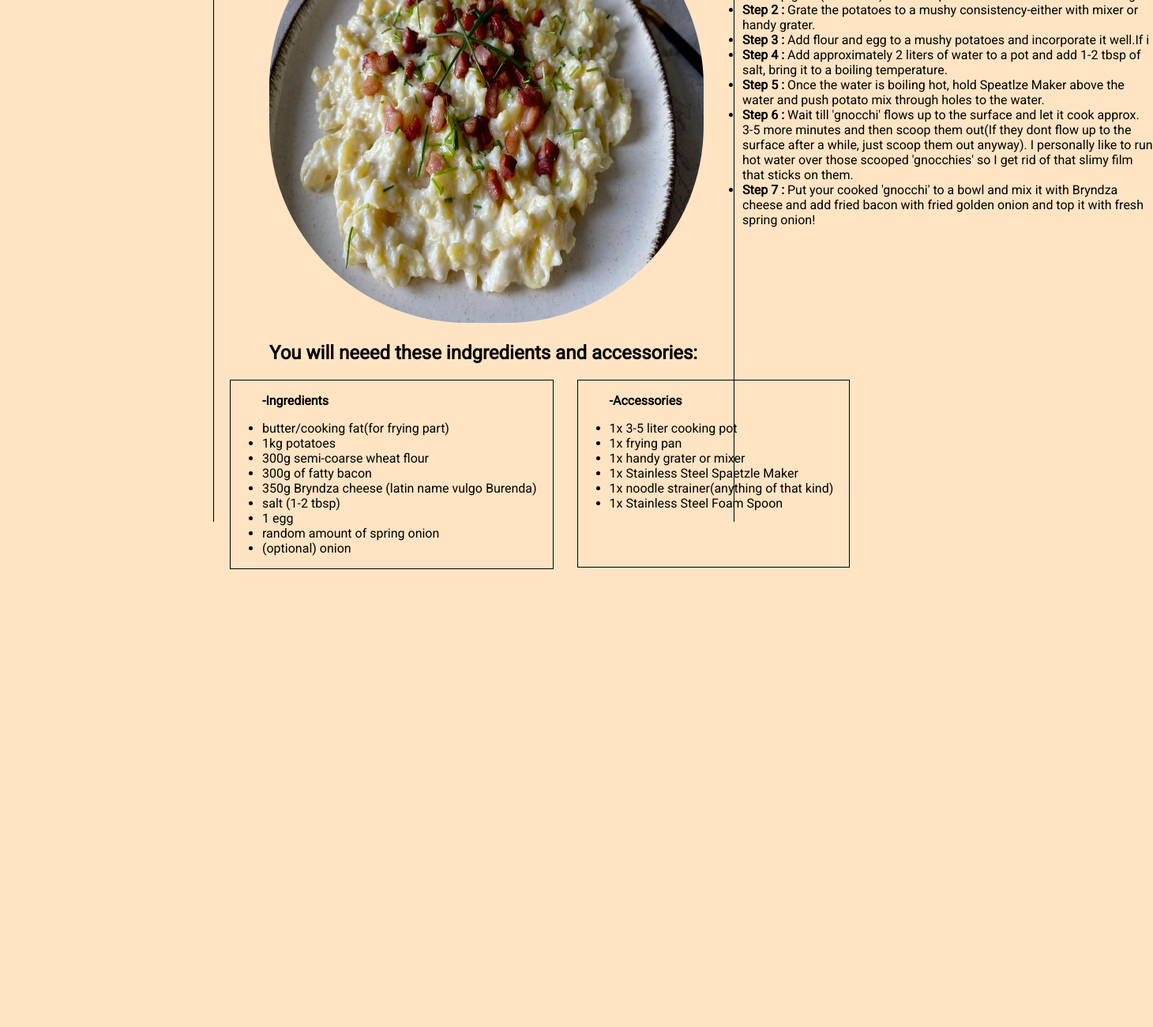
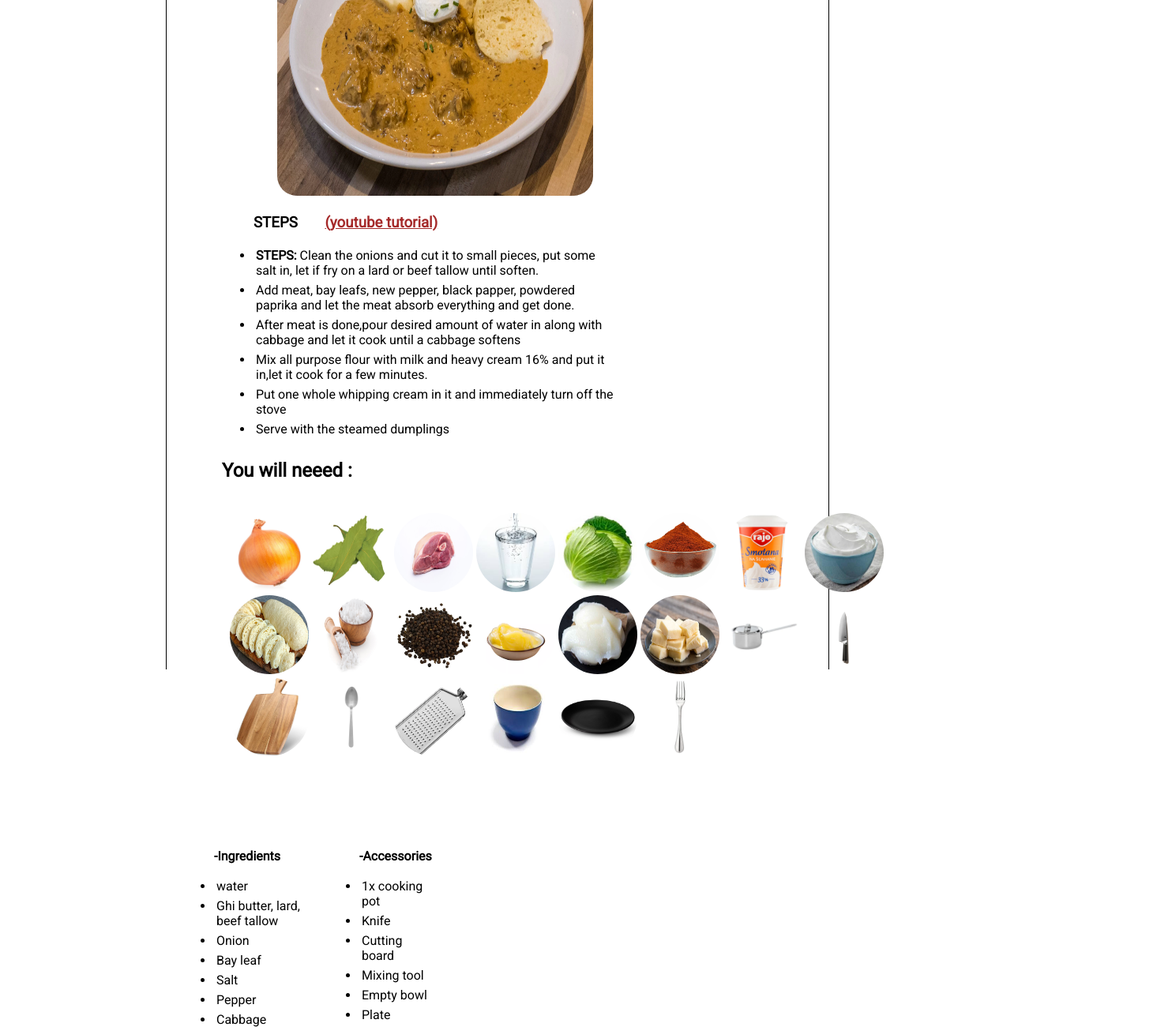
Before and after one commit to DevMax1997/Main-repository, a plain HTML site: page pages/3.html in a window 1280 px wide. Shown: the part 260-1561 px from the top of the page at 79% size, 1460 px wide, since content can reach past the window. Before the commit the page ends 981 px from the top, so only its background shows below. Drawn offline with Linux system fonts and the light colour scheme.

Commit message:
done page 3

```diff
--- a/pages/3.html
+++ b/pages/3.html
@@ -6,19 +6,21 @@
     <link href="https://fonts.googleapis.com/css2?family=Roboto&display=swap" rel="stylesheet">
     <meta charset="UTF-8">
     <meta name="viewport" content="width=device-width, initial-scale=1.0">
-    <title>Bryndzove halusky</title>
+    <title>Szegedin goulash</title>
 
 <style>
+li {
+    padding: 3px;
+}
 body {
-background-color:rgb(255, 228, 196);
-height: 900px;
+background-color:rgb(255, 255, 255);
+height: 1100px;
 padding-left: 20px;
+margin-right:230px;
+margin-left:210px;
 border-left-width: 1px;
 border-left-style: solid;
 border-color: black;
-padding-right: 20px;
-margin-right:350px;
-margin-left:270px;
 border-right-width: 1px;
 border-right-style: solid;
     }
@@ -28,91 +30,199 @@ font-family: Roboto;
 }
 
 #finished_product {
-margin-left: 50px;
-width:550px;
-height: 550px;
+margin-left: 100px;
+width:400px;
+height: 400px;
+border-radius: 25px;
+}
+
+#zeler {
+margin-right: 50px;
+width:225px;
+height: 225px;
 border-radius: 250px;
 }
-
-img {
-width: 150px;
-}
-
-
-
 </style>
 </head>
 
 <body>
-
-<h1>*Potato pasta with Bryndza,fried onion, bacon and fresh spring onion*</h1>
-
-<img  id="finished_product" src="images/bryndzove.jpg">
-
-
-
-<h2 style="margin-left: 50px;
-width: 700px;">You will neeed these indgredients and accessories:</h2>
-
-<ul style="
-position: absolute;
-left: 900px;
-top: 150px;
-width: 520px;">
+<a href="/index.html">back</a>
+<h1 style="text-align: center;
+display: inline-block;
+width: 1000px;
+margin-left: 180px;">*Szegedin goulash*</h1>
+<div style="display: inline-block;
+margin-left: 20px;">
+<img  id="finished_product" src="images/segedin.jpg">
+</div>
+<div style="display: inline-block;
+width: 500px;
+margin-left: 50px;
+vertical-align: top;">
+<ul>
 <h3>STEPS <a style="margin-left: 30px;
-color: brown;" href="https://youtube.com/shorts/l5vjVsX83lM?si=s9LPRP05jzrmLDZk" target="_blank">(youtube tutorial)</a></h3>
-    <li><strong>Step 1 :</strong> Cut the bacon and onion into a small pieces and fry them on the butter/pig fat (a.k.a Lard) and then place them aside for a later serving.
-    <li><strong>Step 2 :</strong> Grate the potatoes to a mushy consistency-either with mixer or handy grater.</li>
-    <li><strong>Step 3 :</strong> Add flour and egg to a mushy potatoes and incorporate it well.If i</li>
-    <li><strong>Step 4 :</strong> Add approximately 2 liters of water to a pot and add 1-2 tbsp of salt, bring it to a boiling temperature.</li>
-    <li><strong>Step 5 :</strong> Once the water is boiling hot, hold Speatlze Maker above the water and push potato mix through holes to the water.</li>
-    <li><strong>Step 6 :</strong> Wait till 'gnocchi' flows up to the surface and let it cook approx. 3-5 more minutes and then scoop them out(If they dont flow up to the surface after a while, just scoop them out anyway).
-    I personally like to run hot water over those scooped 'gnocchies' so I get rid of that slimy film that sticks on them.</li>
-    <li><strong>Step 7 :</strong> Put your cooked 'gnocchi' to a bowl and mix it with Bryndza cheese and add fried bacon with fried golden onion and top it with fresh spring onion! </li>
-
-</ul>
-
-
-
-<div style="border-style: solid;
-border-width: 1px;
-display: inline-block;
-padding-right: 20px;">
-<ul>
-    <p><strong>-Ingredients</strong></p>
-    <li>butter/cooking fat(for frying part)</li>
-    <li>1kg potatoes</li>
-    <li>300g semi-coarse wheat flour</li>
-    <li>300g of fatty bacon</li>
-    <li>350g Bryndza cheese (latin name vulgo Burenda)</li>
-    <li>salt (1-2 tbsp)</li>
-    <li>1 egg</li>
-    <li>random amount of spring onion</li>
-    <li>(optional) onion </li>
+color: brown;" href="https://www.youtube.com/watch?v=BqXPbe1FK4o" target="_blank">(youtube tutorial)</a></h3>
+    <li style="text-align: start;"><strong>STEPS:</strong> Clean the onions and cut it to small pieces, put some salt in,
+    let if fry on a lard or beef tallow until soften.</li>
+    <li>Add meat, bay leafs, new pepper, black papper, powdered paprika and let the meat absorb everything and get done. </li>
+    <li>After meat is done,pour desired amount of water in along with cabbage and let it cook until a cabbage softens</li>
+    <li>Mix all purpose flour with milk and heavy cream 16%  and put it in,let it cook for a few minutes.</li>
+    <li>Put one whole whipping cream in it and immediately turn off the stove</li>
+    <li>Serve with the steamed dumplings</li>
 </ul>
 </div>
 
 
-<div style="
 
-border-style: solid;
-border-width: 1px;
+
+
+
+<h2 style="width: 600px;
+margin-top: 10px;
+padding-left: 50px;">You will neeed :</h2>
+<div id="celer" style="
+margin-top: 20px;
+width: 850px;
+vertical-align: top;
 display: inline-block;
-position: absolute;
-margin-left: 30px;
-padding-right:20px;
-padding-bottom: 55px;">
+padding-bottom: 76.5px;
+padding-left: 60px;">
+
+
+   <img style="height: 100px;
+   width: 100px;
+   border-radius: 150px;"
+    src="images/Yellow-Onion.jpg">
+    <img style="height: 100px;
+    width: 100px;
+    border-radius: 150px;"
+     src="images/Bay-leaves.jpg">
+
+
+      <img style="height: 100px;
+      width: 100px;
+      border-radius: 150px;"
+       src="images/Roast-01027-scaled.jpg">
+       <img style="height: 100px;
+       width: 100px;
+       border-radius: 150px;"
+        src="images/water.jpg">
+        <img style="height: 100px;
+      width: 100px;
+      border-radius: 150px;"
+       src="images/cabbage.jpg">
+       <img style="height: 100px;
+      width: 100px;
+      border-radius: 150px;"
+       src="images/paprika.jpg">
+       <img style="height: 100px;
+      width: 100px;
+      border-radius: 150px;"
+       src="images/whipping-cream.jpg">
+
+         <img style="height: 100px;
+         width: 100px;
+         border-radius: 150px;"
+          src="images/sour-cream.jpg">
+
+          <img style="height: 100px;
+          width: 100px;
+          border-radius: 150px;"
+           src="images/knedla.jpg">
+
+       <img style="height: 100px;
+      width: 100px;
+      border-radius: 150px;"
+       src="images/salt.jpg">
+       <img style="height: 100px;
+      width: 100px;
+      border-radius: 150px;"
+       src="images/peper.jpg">
+               <img style="height: 100px;
+      width: 100px;
+      border-radius: 150px;"
+       src="images/ghi-butter.jpg">
+       <img style="height: 100px;
+      width: 100px;
+      border-radius: 150px;"
+       src="images/lard.jpg">
+       <img style="height: 100px;
+      width: 100px;
+      border-radius: 150px;"
+       src="images/beef-tallow.jpg">
+       <img style="height: 100px;
+       width: 100px;
+       border-radius: 150px;"
+        src="images/pot.jpg">
+        <img style="height: 100px;
+        width: 100px;
+        border-radius: 150px;"
+         src="images/knife.jpg">
+         <img style="height: 100px;
+         width: 100px;
+         border-radius: 150px;"
+          src="images/cutting-board.jpg">
+          <img style="height: 100px;
+          width: 100px;
+          border-radius: 150px;"
+           src="images/mixing-spoon.jpg">
+           <img style="height: 100px;
+           width: 100px;
+           border-radius: 150px;"
+            src="images/grater.jpg">
+            <img style="height: 100px;
+            width: 100px;
+            border-radius: 150px;"
+             src="images/bowl.jpg">
+             <img style="height: 100px;
+             width: 100px;
+             border-radius: 150px;"
+              src="images/plate.jpg">
+              <img style="height: 100px;
+              width: 100px;
+              border-radius: 150px;"
+               src="images/fork.jpg">
+
+</div>
+<div id="indgredients" style="
+display:inline-block;
+width: 180px;
+margin-top: 20px;">
+<ul>
+    <p><strong>-Ingredients</strong></p>
+    <li>water</li>
+    <li>Ghi butter, lard, beef tallow</li>
+    <li>Onion</li>
+    <li>Bay leaf</li>
+    <li>Salt</li>
+    <li>Pepper</li>
+    <li>Cabbage</li>
+    <li>Pork shoulder meat</li>
+    <li>Powdered paprika</li>
+    <li>Heavy cream 16%</li>
+    <li>all purpose flour</li>
+    <li>milk</li>
+    <li>whipping cream</li>
+    <li>steamed dumplings</li>
+
+</ul>
+</div>
+<div id="accessories" style="
+display:inline-block;
+width: 140px;
+margin-top: 20px;
+vertical-align: top;">
 <ul>
     <p><strong>-Accessories</strong></p>
-    <li>1x 3-5 liter cooking pot</li>
-    <li>1x frying pan</li>
-    <li>1x handy grater or mixer</li>
-    <li>1x Stainless Steel Spaetzle Maker</li>
-    <li>1x noodle strainer(anything of that kind)</li>
-    <li>1x Stainless Steel Foam Spoon</li>
+    <li>1x cooking pot</li>
+    <li>Knife</li>
+    <li>Cutting board</li>
+    <li>Mixing tool</li>
+    <li>Empty bowl</li>
+    <li>Plate</li>
+    <li>Fork</li>
 </ul>
 </div>
 
-
 </body>
 </html>
```
Also changed, not shown: pages/images/Roast-01027-scaled.jpg (added), pages/images/cabbage.jpg (added), pages/images/knedla.jpg (added), pages/images/paprika.jpg (added), pages/images/segedin.jpg (added), pages/images/sour-cream.jpg (added), pages/images/water.jpg (added), pages/images/whipping-cream.jpg (added).
